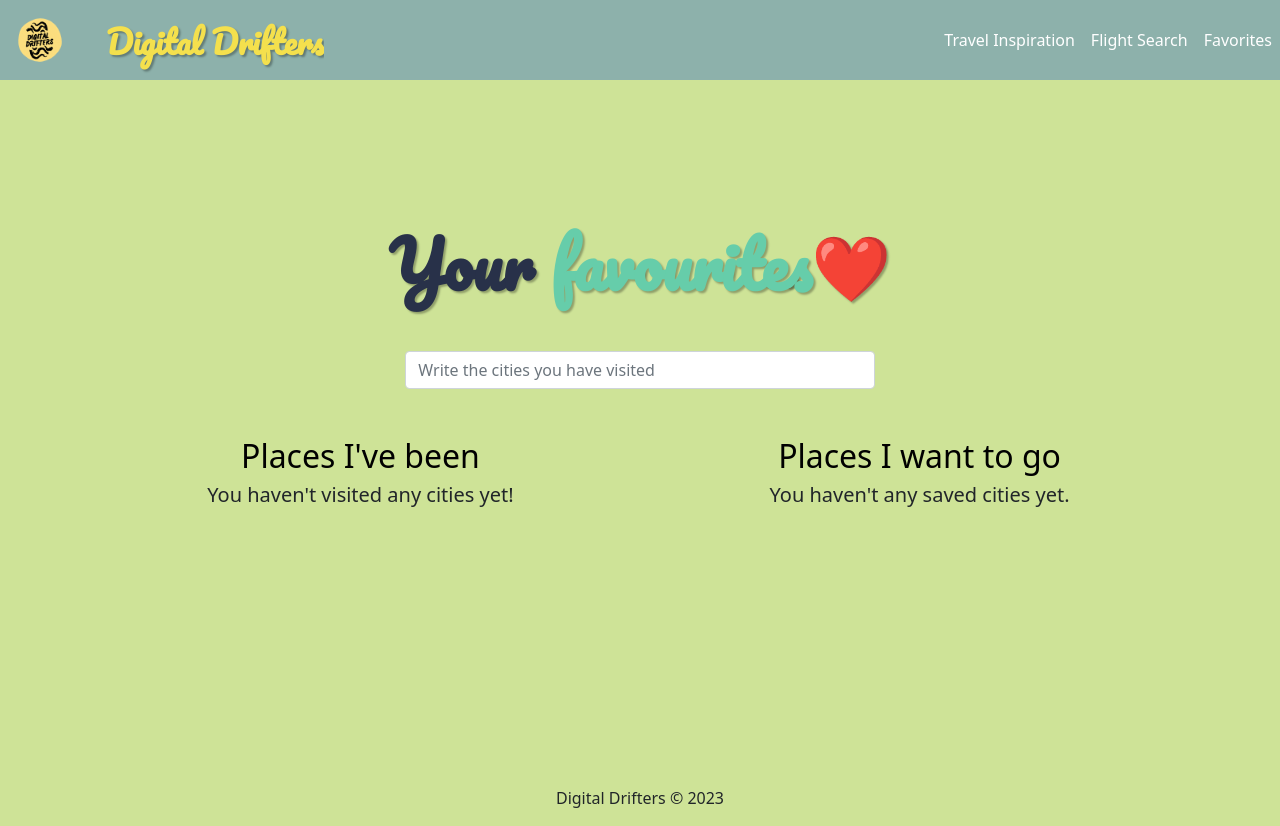
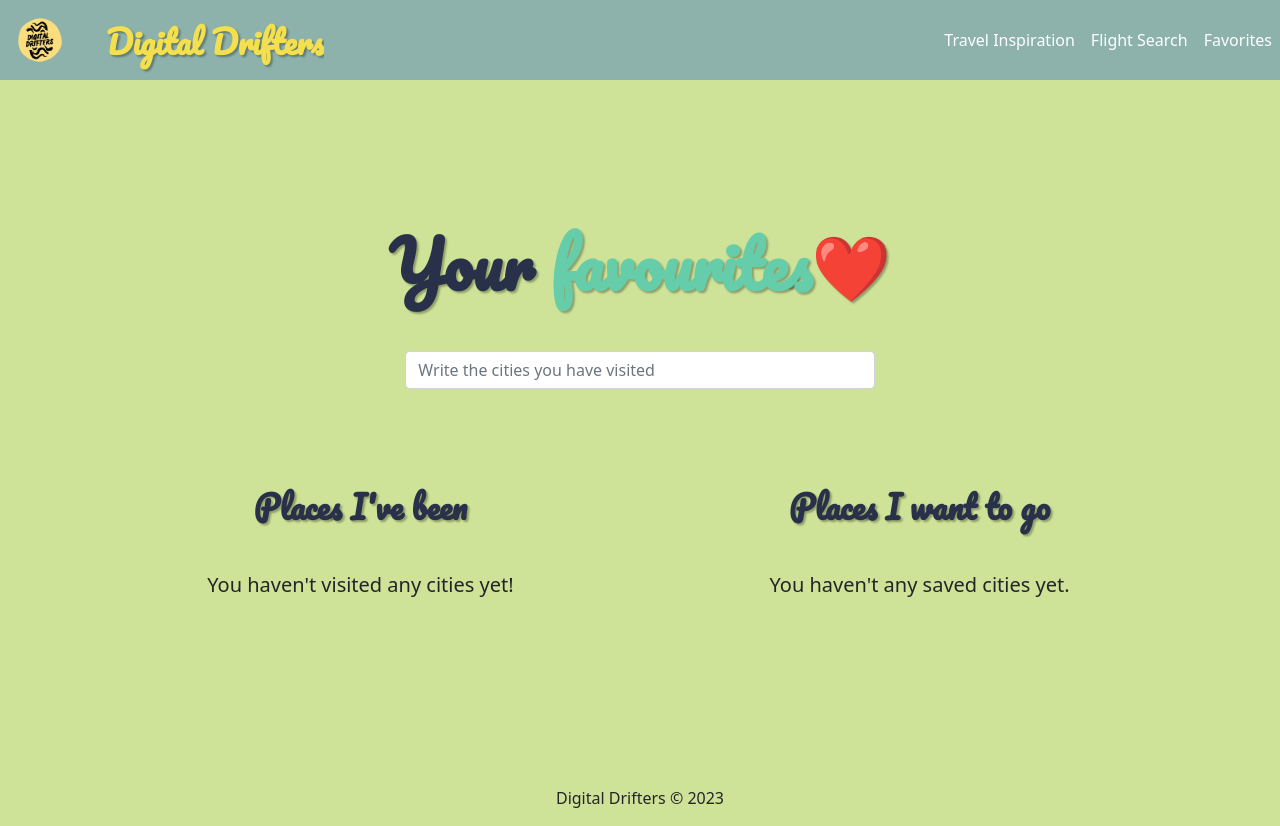
Before and after one commit to angistanzi/digital-drifters, a React (Create React App) app: page /favorite-list in a window 1280 px wide. Built offline with nearby package versions, Linux system fonts and the light colour scheme.

Commit message:
styling fonts in favourites

```diff
--- a/src/components/favorite-list.js
+++ b/src/components/favorite-list.js
@@ -50,13 +50,13 @@ function Favorites() {
   return (
     <Container className="py-5 my-5">
       <div className="text-center mb-5">
-      <h1 className="display-4 fw-bold mb-5" style={{
+        <h1 className="display-4 fw-bold mb-5" style={{
           fontFamily: '"Pacifico", cursive',
           fontSize: '4rem',
           fontWeight: 'bold',
           color: '#283149',
           textAlign: 'center',
-          paddingTop:50,
+          paddingTop: 50,
           textShadow: '2px 2px 2px rgba(0, 0, 0, 0.3)'
         }}>Your <span style={{ color: '#66CDAA' }}>favourites❤️</span></h1>
         <Row className="justify-content-center">
@@ -76,7 +76,15 @@ function Favorites() {
       <Row className="justify-content-evenly">
         <Col lg="5">
           <div className="text-center mb-5">
-            <h2>Places I've been</h2>
+            <h1 className="display-4 fw-bold mb-5" style={{
+              fontFamily: '"Pacifico", cursive',
+              fontSize: '2rem',
+              fontWeight: 'bold',
+              color: '#283149',
+              textAlign: 'center',
+              paddingTop: 50,
+              textShadow: '2px 2px 2px rgba(0, 0, 0, 0.3)'
+            }}>Places I've been</h1>
             {visitedCities.length === 0 ? (
               <h5>You haven't visited any cities yet!</h5>
             ) : visitedCities.length === 1 ? (
@@ -120,7 +128,15 @@ function Favorites() {
 
         <Col lg="5">
           <div className="text-center mb-5">
-            <h2>Places I want to go</h2>
+          <h1 className="display-4 fw-bold mb-5" style={{
+              fontFamily: '"Pacifico", cursive',
+              fontSize: '2rem',
+              fontWeight: 'bold',
+              color: '#283149',
+              textAlign: 'center',
+              paddingTop: 50,
+              textShadow: '2px 2px 2px rgba(0, 0, 0, 0.3)'
+            }}>Places I want to go</h1>
             {savedCities.length === 0 ? (
               <h5>You haven't any saved cities yet.</h5>
             ) : savedCities.length === 1 ? (
```
